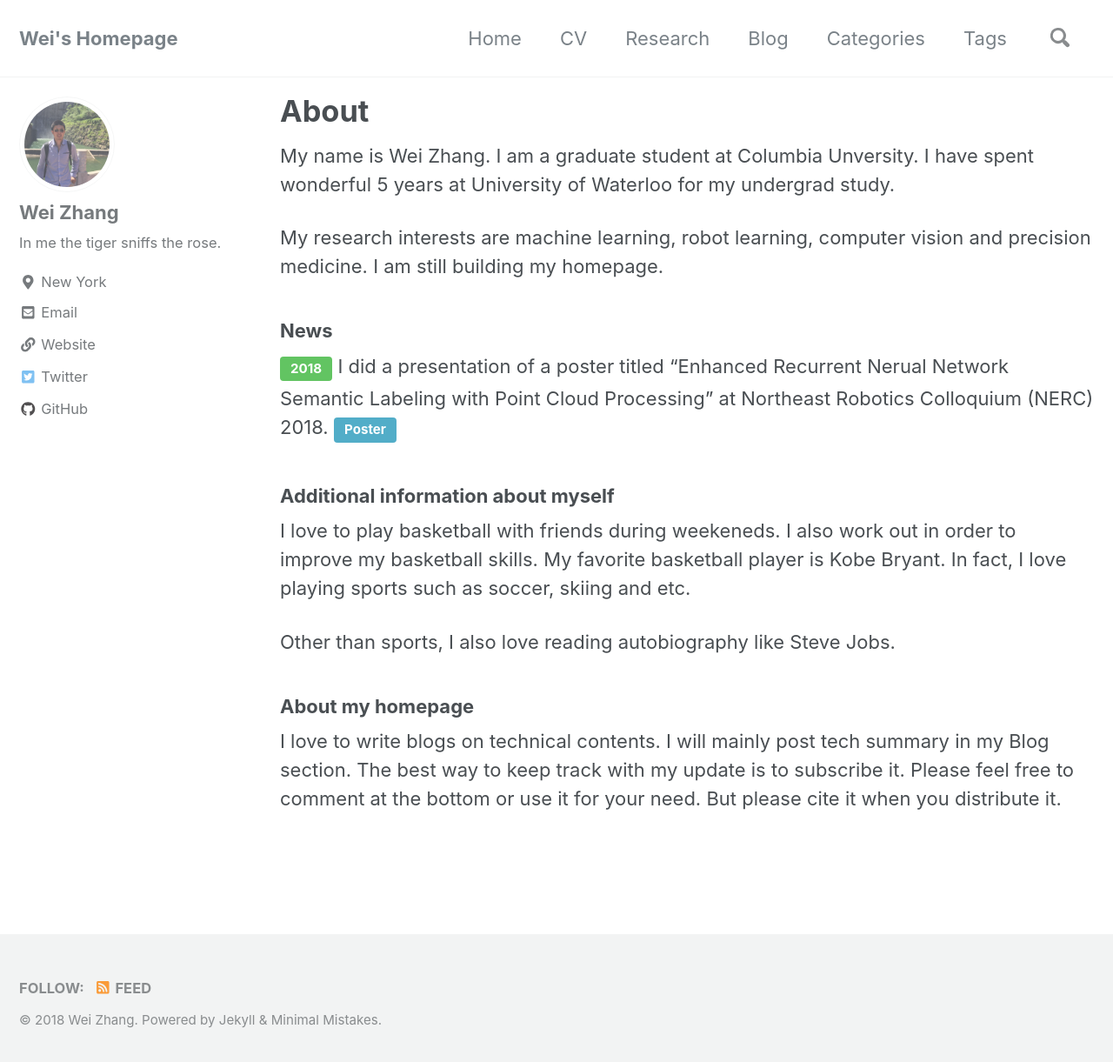
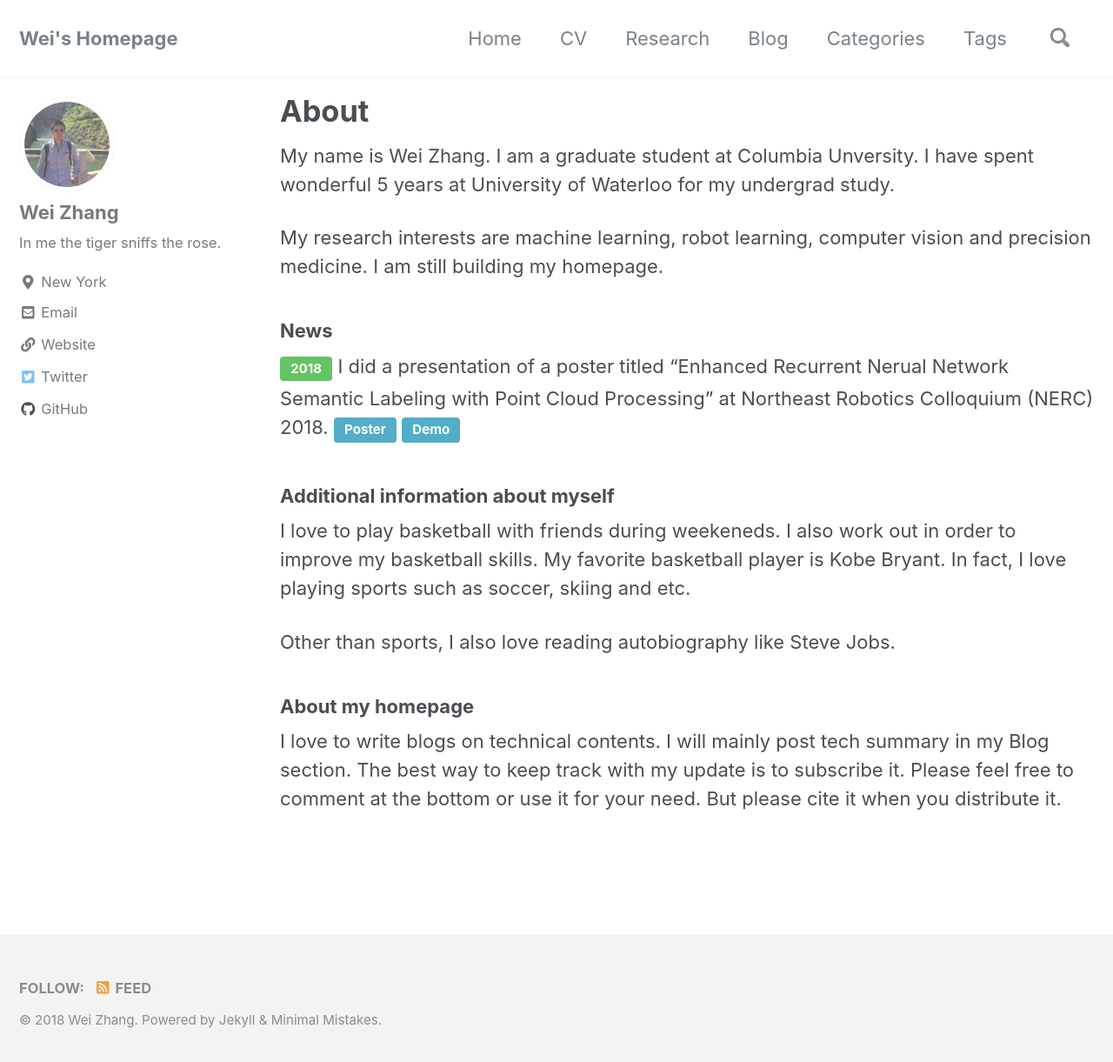
Before and after one commit to Wei2624/Wei2624.github.io, a Jekyll site: the page built from _pages/index.md, in a window 1280 px wide and 1228 px high. Shown: the top 1221 px of the window at 87% size. Built offline with Jekyll 4.4.1, drawn with Linux system fonts in a browser that asks for light colours; nearby versions of some CDN libraries; comment, search, counter and statistics services are not loaded.

Commit message:
add demo

```diff
--- a/_pages/index.md
+++ b/_pages/index.md
@@ -13,6 +13,7 @@ My research interests are machine learning, robot learning, computer vision and
 ### News
 
 [2018](#link){: .btn .btn--success .btn--small} I did a presentation of a poster titled "Enhanced Recurrent Nerual Network Semantic Labeling with Point Cloud Processing" at Northeast Robotics Colloquium (NERC) 2018. [Poster]({{ site.url }}/download/Enhanced Recurrent Neural Network Semantic Labeling with Point Cloud Processing.pdf){: .btn .btn--info .btn--small}
+[Demo](https://www.youtube.com/watch?v=T7zllZbtm2A){: .btn .btn--info .btn--small}
 
 ### Additional information about myself
 
```
